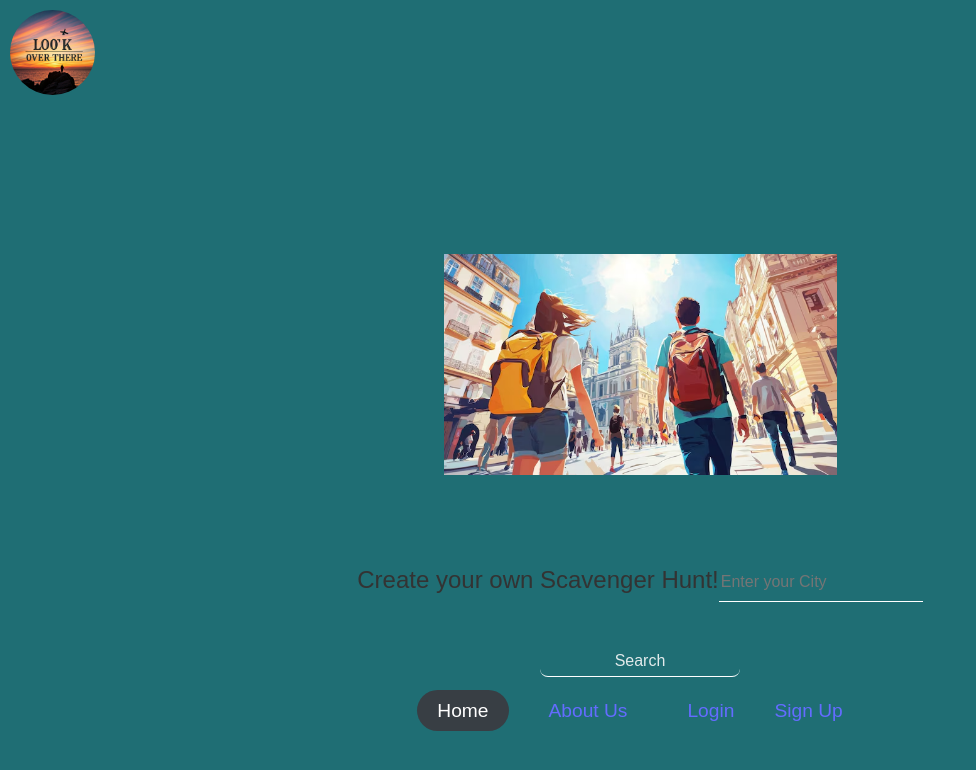
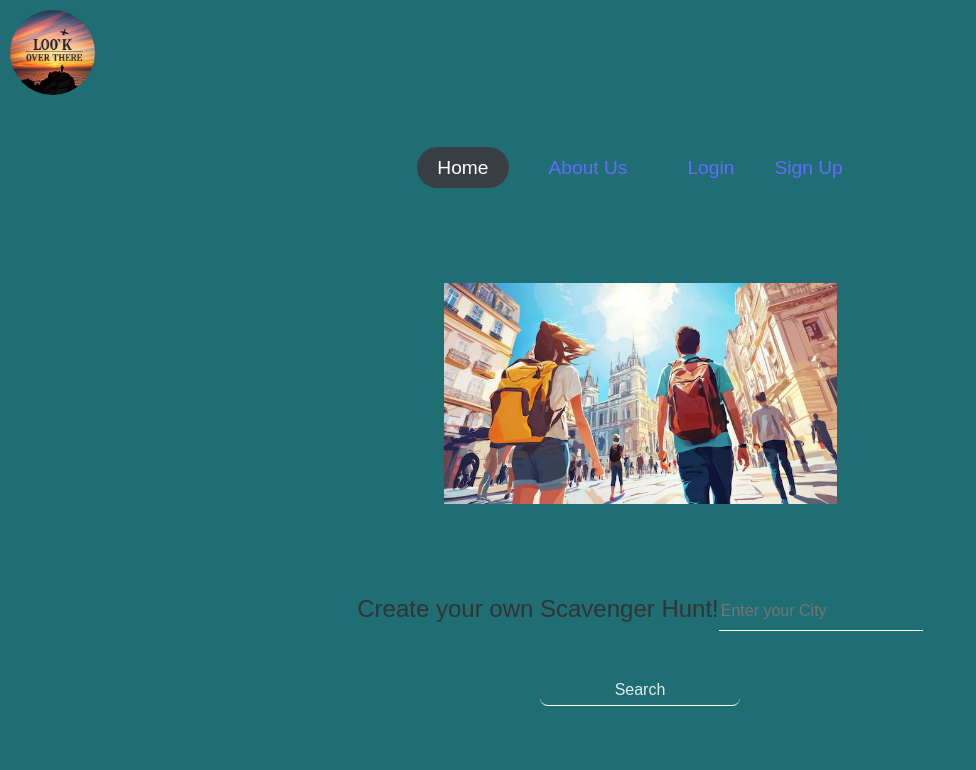
Before and after one commit to Godzelduh/look-over-there, a React (Vite) app in the folder client/: page / in a window 1280 px wide. Shown: the top 770 px of the page, without its empty margins (0-976 px from the left). Built offline with nearby package versions, Linux system fonts and the light colour scheme.

Commit message:
Updated GPS to add location verification

```diff
--- a/client/src/App.tsx
+++ b/client/src/App.tsx
@@ -6,16 +6,9 @@ import {
     createHttpLink,
 } from '@apollo/client';
 import { setContext } from '@apollo/client/link/context';
-import { Outlet, Route, Routes } from 'react-router-dom';
-import { isMobileDevice } from './utils/deviceType';
-import Home from "./pages/Home.tsx";
-import MobileHomePage from './pages/MobileHomePage.tsx';
-import About from "./pages/AboutUs.tsx";
-import MobileAboutPage from './pages/MobileAboutUs.tsx';
-import Profile from "./pages/Profile.tsx";
-import MobileProfilePage from './pages/MobileProfilePage.tsx';
+import { Outlet } from 'react-router-dom';
+
 import Navbar from './components/Navbar.jsx';
-import React from "react";
 
 const httpLink = createHttpLink({
     uri: '/graphql',
@@ -40,22 +33,13 @@ const client = new ApolloClient({
     cache: new InMemoryCache(),
 });
 
-const App: React.FC = () => {
-  const isMobile = isMobileDevice();
-
+function App() {
     return (
         <ApolloProvider client={client}>
-            <Routes>
-                <Route path="/" element={isMobile ? <MobileHomePage /> : <Home />} />
-                <Route path="/AboutUs" element={isMobile ? <MobileAboutPage /> : <About />} />
-                <Route path="/Profile" element={isMobile ? <MobileProfilePage /> : <Profile />} />
-                <Route path="/login" element={<Outlet />} />
-                <Route path="/signup" element={<Outlet />} />
-                {/* Add other routes here */}
-            </Routes>
             <Navbar />
+            <Outlet />
         </ApolloProvider>
     );
-};
+}
 
 export default App;
--- a/client/src/pages/MobileAboutUs.tsx
+++ /dev/null
@@ -1,7 +0,0 @@
-import React from 'react';
-
-const MobileAboutUs: React.FC = () => {
-  return <div>Welcome to the Mobile About Us Page</div>;
-};
-
-export default MobileAboutUs;
--- a/client/src/pages/MobileHomePage.tsx
+++ /dev/null
@@ -1,7 +0,0 @@
-import React from 'react';
-
-const MobileHomePage: React.FC = () => {
-  return <div>Welcome to the Mobile Home Page</div>;
-};
-
-export default MobileHomePage;
--- a/client/src/pages/MobileProfilePage.tsx
+++ /dev/null
@@ -1,7 +0,0 @@
-import React from 'react';
-
-const MobileProfilePage: React.FC = () => {
-  return <div>Welcome to the Mobile Profile Page</div>;
-};
-
-export default MobileProfilePage;
```
Also changed, not shown: client/src/utils/deviceType.ts (renamed from client/src/utils/deviceType.tsx). Lines whose indentation alone changed are shown as unchanged.
